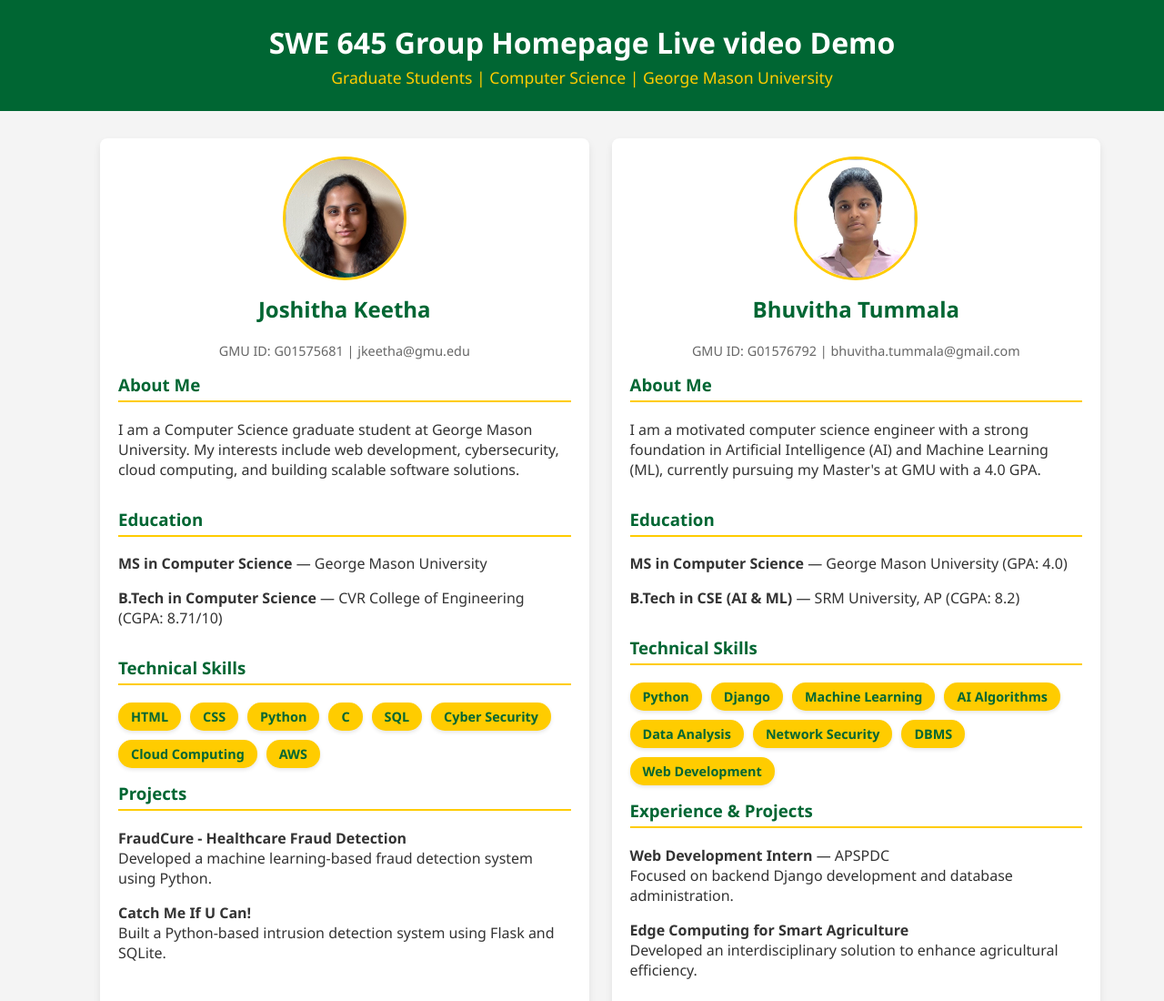
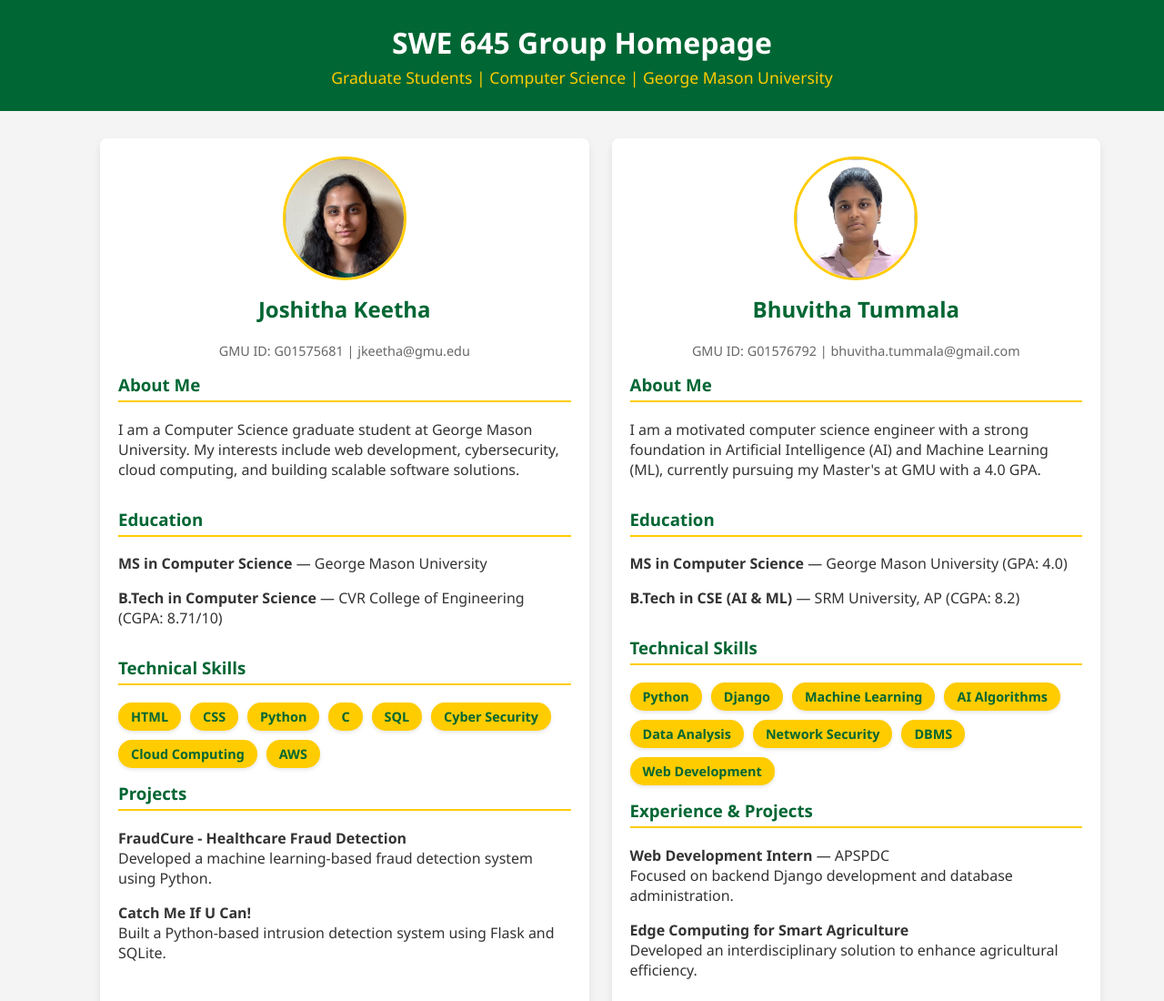
Before and after one commit to joshkeetha2803/swe645-assignment2, a plain HTML site: page index.html in a window 1280 px wide. Shown: the top 1100 px of the page at 91% size. Drawn offline with Linux system fonts and the light colour scheme.

Commit message:
Update index.html

```diff
--- a/index.html
+++ b/index.html
@@ -26,7 +26,7 @@
 
   <!-- Top Banner Header -->
   <header class="header-banner">
-    <h1>SWE 645 Group Homepage Live video Demo </h1>
+    <h1>SWE 645 Group Homepage  </h1>
     <p>Graduate Students | Computer Science | George Mason University</p>
   </header>
 
```
